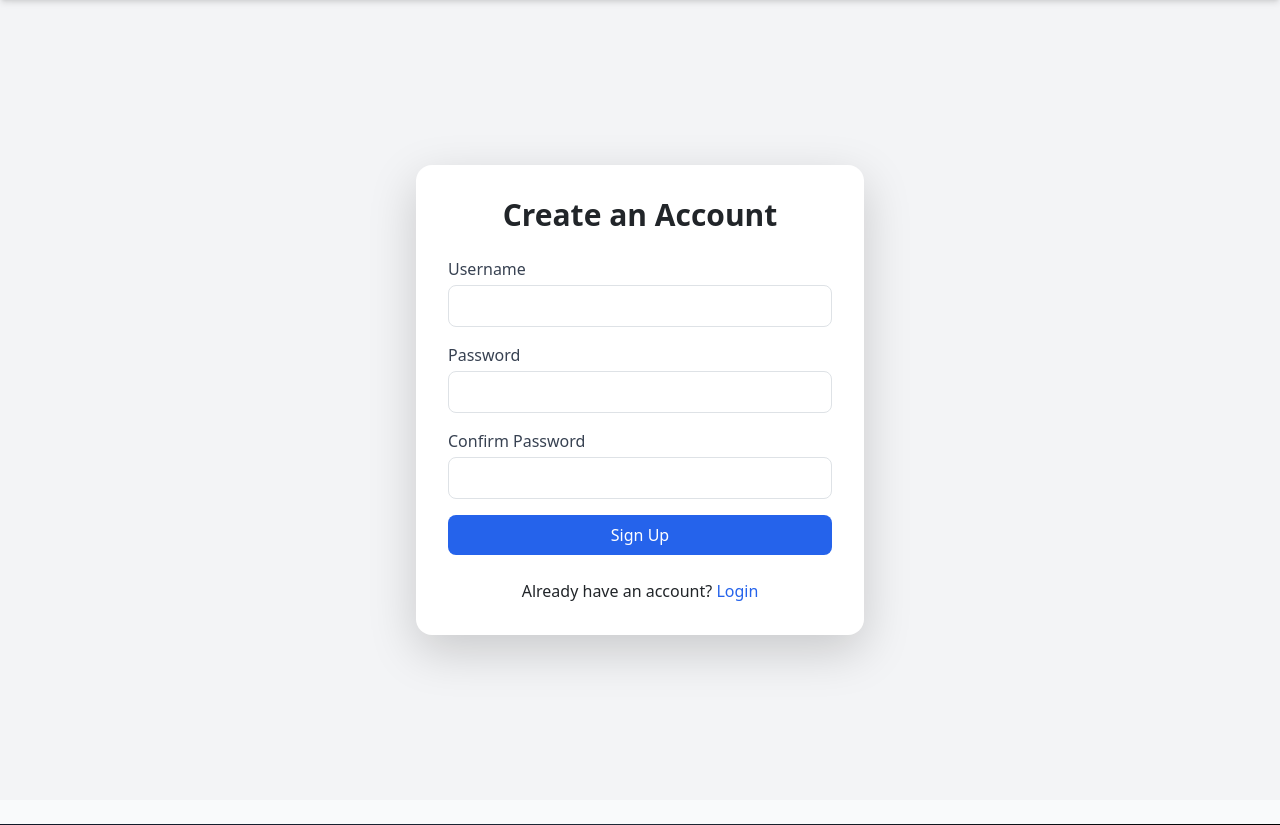
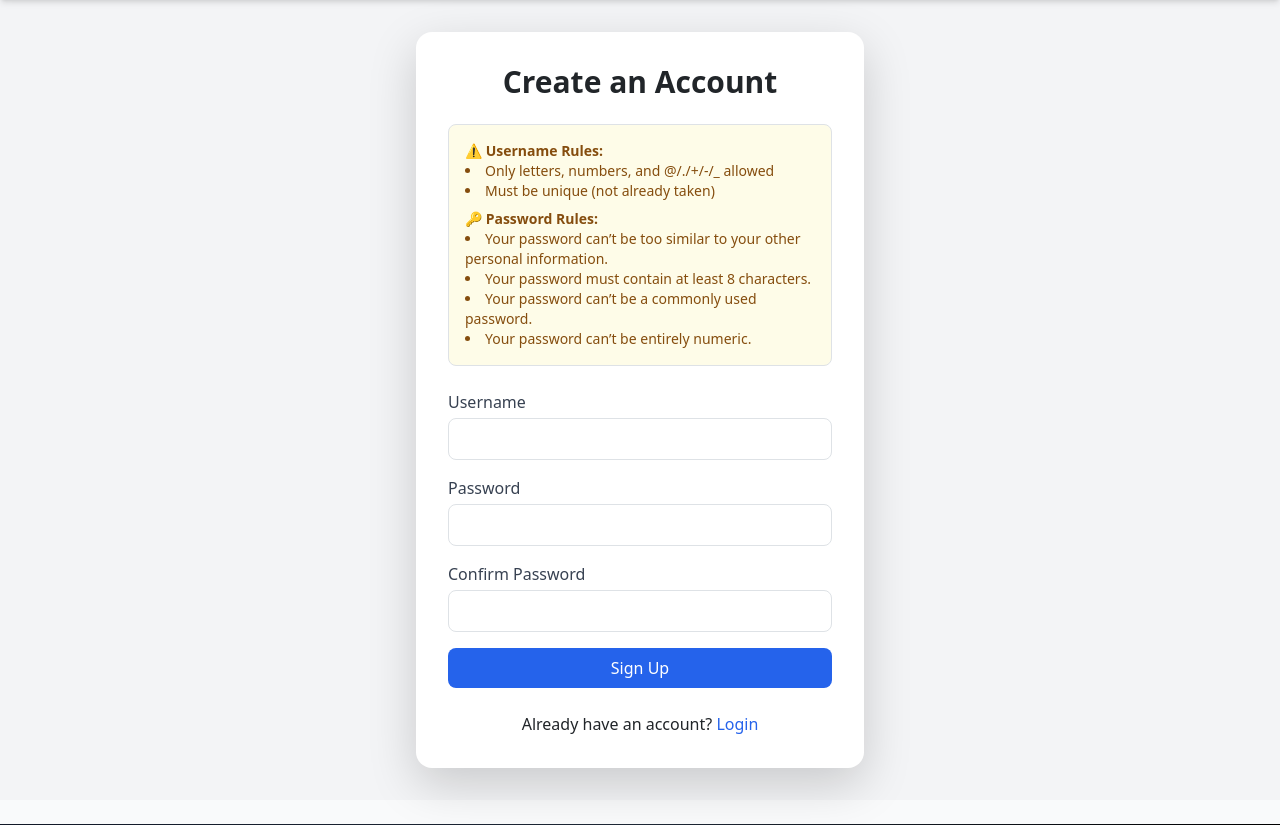
Before and after one commit to shivam-bind/My-Project, a Django app: page /accounts/signup/ in a window 1280 px wide. Shown: the part 76-901 px from the top of the page. Run offline with Django 5.2, Linux system fonts and the light colour scheme; some libraries are stand-ins or nearby versions.

Commit message:
add restriction note on signup page

```diff
--- a/blog/templates/registration/signup.html
+++ b/blog/templates/registration/signup.html
@@ -5,6 +5,21 @@
 <div class="flex items-center justify-center min-h-screen bg-gray-100 px-4">
   <div class="bg-white shadow-lg rounded-2xl p-6 sm:p-8 max-w-md w-full">
     <h2 class="text-2xl sm:text-3xl font-bold text-center mb-6">Create an Account</h2>
+
+     <div class="mb-4 p-3 bg-yellow-50 border border-yellow-300 rounded-lg text-sm text-yellow-800">
+      <p class="font-semibold">⚠️ Username Rules:</p>
+      <ul class="list-disc list-inside">
+        <li>Only letters, numbers, and @/./+/-/_ allowed</li>
+        <li>Must be unique (not already taken)</li>
+      </ul>
+
+      <p class="font-semibold mt-2">🔑 Password Rules:</p>
+      <ul class="list-disc list-inside">
+        {% for rule in password_help_texts %}
+          <li>{{ rule }}</li>
+        {% endfor %}
+      </ul>
+    </div>
 
     <form method="post" class="space-y-4">
       {% csrf_token %}
--- a/blog/views.py
+++ b/blog/views.py
@@ -2,6 +2,7 @@ from django.shortcuts import render,get_object_or_404,redirect
 from .models import Post, BlogSubSection
 from .forms import PostForm, BlogSubSectionForm
 from django.contrib.auth.decorators import login_required
+from django.contrib.auth.password_validation import get_default_password_validators
 from django.contrib.auth.forms import UserCreationForm
 
 
@@ -47,7 +48,10 @@ def signup_view(request):
             return redirect('login')  # redirect to login after successful signup
     else:
         form = UserCreationForm()
-    return render(request, 'registration/signup.html', {'form': form})
+
+    validators = get_default_password_validators()
+    password_help_texts = [validator.get_help_text() for validator in validators]
+    return render(request, 'registration/signup.html', {'form': form, "password_help_texts": password_help_texts})
 
 @login_required
 def create_post(request, pk):
```
Also changed, not shown: blog/templates/blog/post_detail.html (+9 -14 lines).
